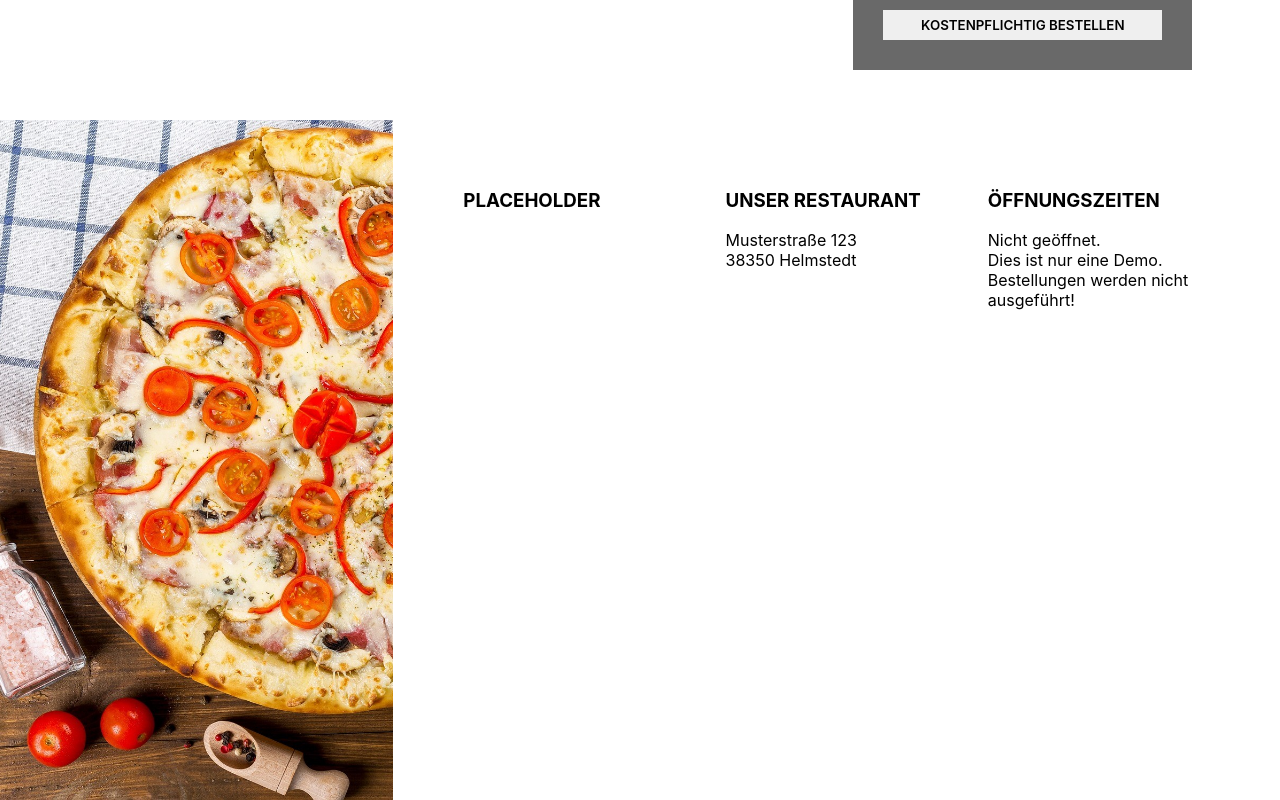
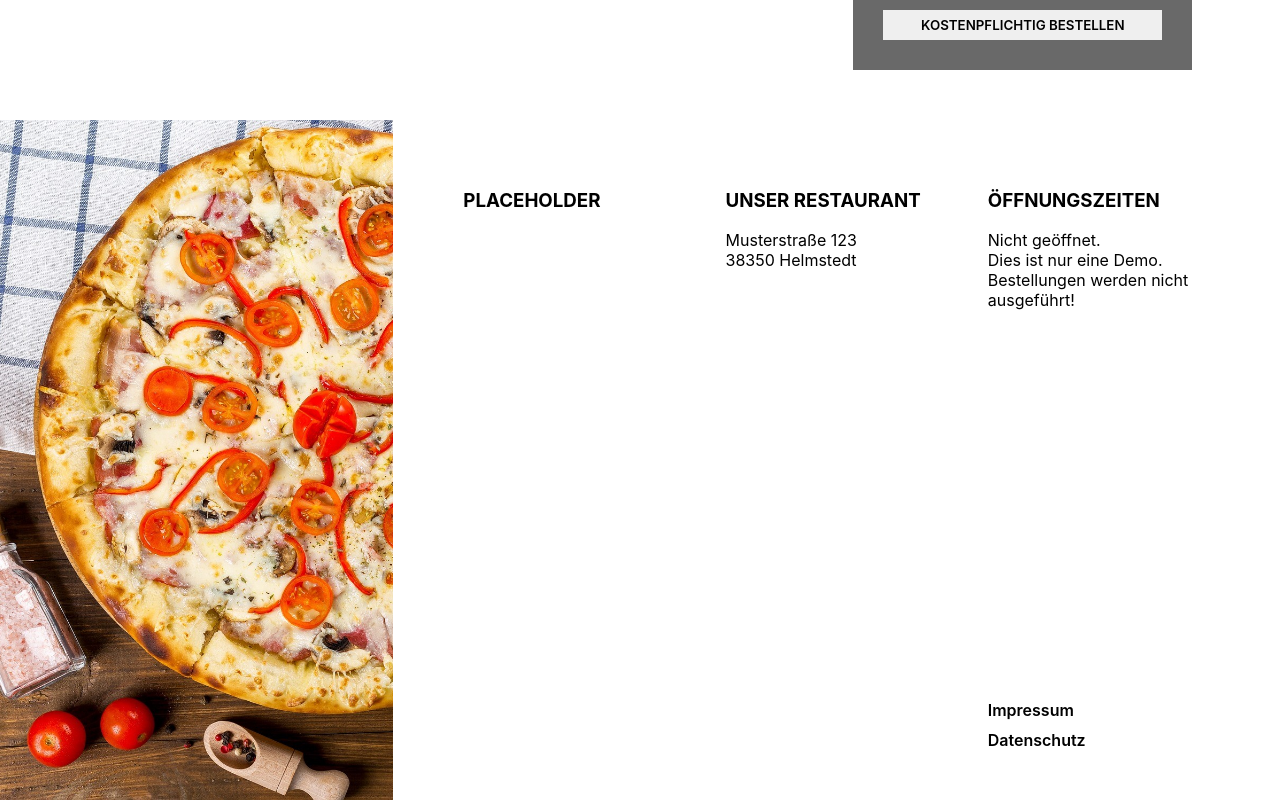
Before and after one commit to JoernSchoenyan/learn-react-ecommerce, a Next.js app: page /warenkorb in a window 1280 px wide. Shown: the part 329-1129 px from the top of the page. Built offline with nearby package versions, Linux system fonts and the light colour scheme.

Commit message:
Bereich für Datenschmutz etc im Footer eingeführt

```diff
--- a/components/Footer.jsx
+++ b/components/Footer.jsx
@@ -1,6 +1,8 @@
 import styles from '../styles/Footer.module.css'
 import React from 'react'
 import Image from 'next/image'
+import Link from 'next/link'
+
 
 const Footer = () => {
   return (
@@ -10,15 +12,26 @@ const Footer = () => {
       </div>
       <div className={styles.item}>
         <div className={styles.card}>
-          <h3>PLACEHOLDER</h3>
+          <div><h3>PLACEHOLDER</h3></div>
         </div>
         <div className={styles.card}>
-          <h3 className={styles.title}>UNSER RESTAURANT</h3>
-          <p className={styles.text}>Musterstraße 123<br />38350 Helmstedt</p>
+          <div>
+            <h3 className={styles.title}>UNSER RESTAURANT</h3>
+            <p className={styles.text}>Musterstraße 123<br />38350 Helmstedt</p>
+          </div>
         </div>
         <div className={styles.card}>
-          <h3 className={styles.title}>ÖFFNUNGSZEITEN</h3>
-          <p className={styles.text}>Nicht geöffnet.<br />Dies ist nur eine Demo.<br />Bestellungen werden nicht ausgeführt!</p>
+          <div>
+            <h3 className={styles.title}>ÖFFNUNGSZEITEN</h3>
+            <p className={styles.text}>Nicht geöffnet.<br />Dies ist nur eine Demo.<br />Bestellungen werden nicht ausgeführt!</p>
+          </div>
+
+          <div className={styles.legalNotice}>
+            <ul className={styles.legalLinks}>
+              <li><Link href="/impressum">Impressum</Link></li>
+              <li><Link href="/datenschutz">Datenschutz</Link></li>
+            </ul>
+          </div>
         </div>
       </div>
     </div>
--- a/styles/Footer.module.css
+++ b/styles/Footer.module.css
@@ -16,14 +16,33 @@
 }
 
 .card {
+    display: flex;
+    flex-direction: column;
+    justify-content: space-between;
     flex: 1;
     padding: 0px 20px;
 }
 
 .title {
-
+    align-self: flex-start;
 }
 
 .text {
+    align-self: flex-start;
+}
 
+.legalNotice {
+    width: 100%;
+    align-self: flex-end;
 }
+
+.legalLinks {
+    list-style: none;
+    margin: 0px;
+    padding: 0px;
+}
+
+.legalLinks li {
+    font-weight: 600;
+    padding-top: 10px;
+}
```
